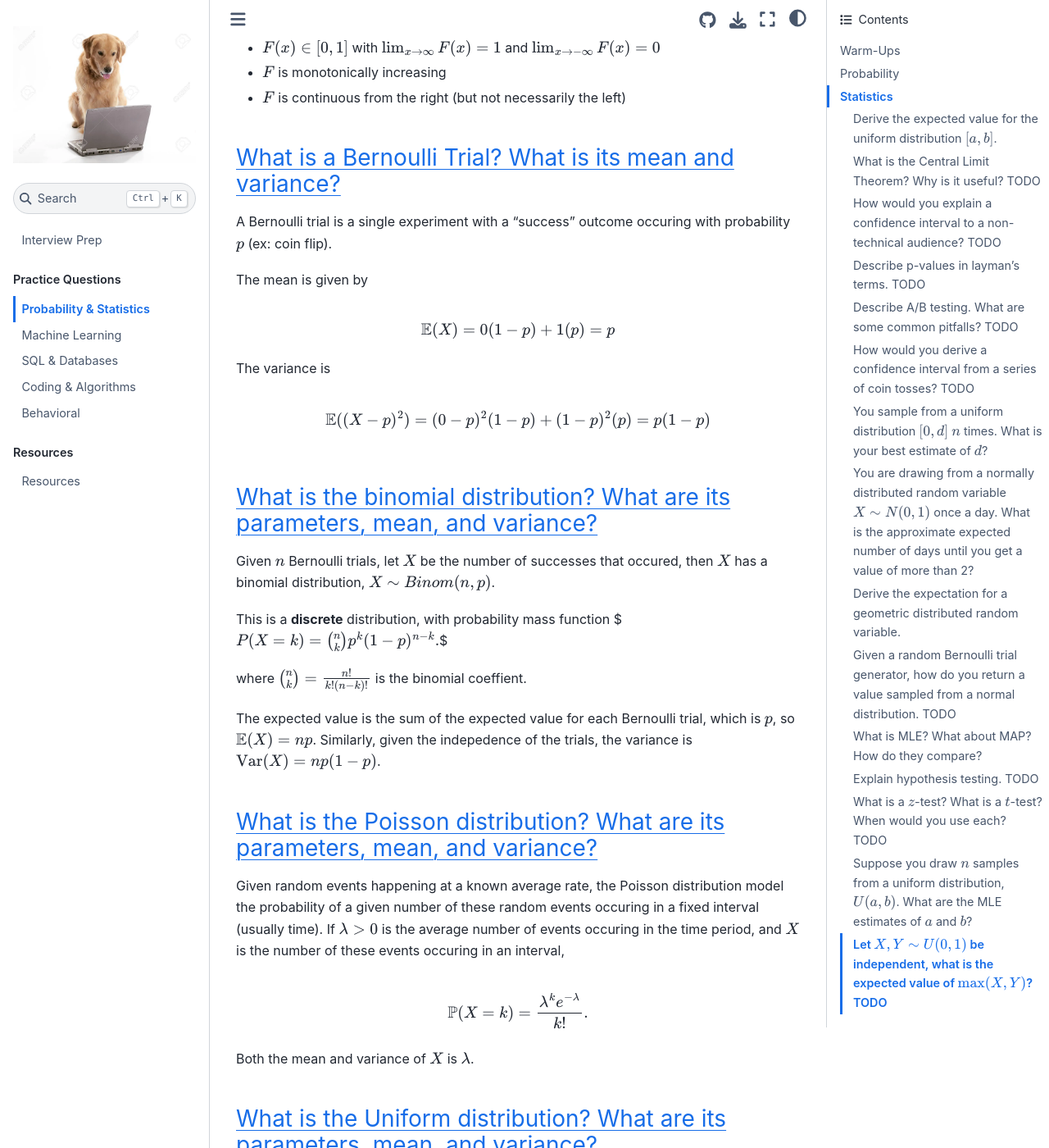
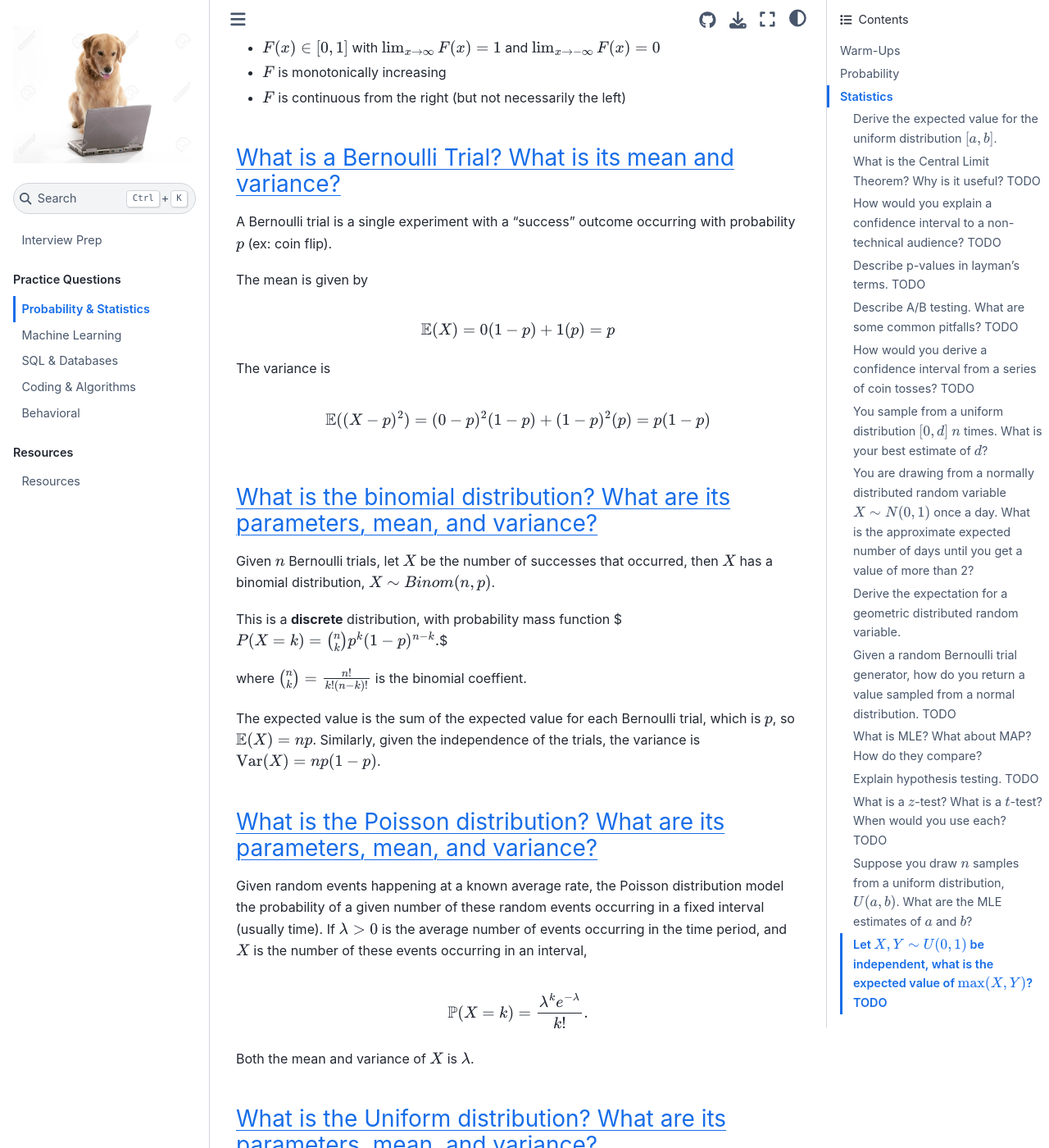
Before and after one commit to amichaelsen/data-science-interview-prep, a Jupyter Book: the page built from practice/probability.md, in a window 1280 px wide and 1400 px high, scrolled down 5451 px. Shown: the whole window at 82% size. Built offline with Jupyter Book 1.0.4 settings and Sphinx 7.4.7 and the Sphinx Book theme 1.1.4, drawn with Linux system fonts in a browser that asks for light colours; some of the changed text lies outside the part shown.

Commit message:
Fix typos in probability and intro pages

```diff
--- a/practice/probability.md
+++ b/practice/probability.md
@@ -102,7 +102,7 @@ Some properties of cdfs:
 
 ### What is a Bernoulli Trial? What is its mean and variance?
 
-A Bernoulli trial is a single experiment with a "success" outcome occuring with probability $p$ (ex: coin flip).
+A Bernoulli trial is a single experiment with a "success" outcome occurring with probability $p$ (ex: coin flip).
 
 The mean is given by
 
@@ -113,18 +113,18 @@ The variance is
 $$ \mathbb{E}((X-p)^2) = (0-p)^2(1-p) + (1-p)^2(p) = p(1-p)$$
 
 ### What is the binomial distribution? What are its parameters, mean, and variance?
- Given $n$ Bernoulli trials, let $X$ be the number of successes that occured, then $X$ has a binomial distribution, $X\sim Binom(n,p)$.
+ Given $n$ Bernoulli trials, let $X$ be the number of successes that occurred, then $X$ has a binomial distribution, $X\sim Binom(n,p)$.
 
 This is a **discrete** distribution, with probability mass function
 $$P(X=k) = {n \choose k} p^{k}(1-p)^{n-k}.$$
 
 where ${n \choose k}=\frac{n!}{k!(n-k)!}$ is the binomial coeffient.
 
-The expected value is the sum of the expected value for each Bernoulli trial, which is $p$, so $\mathbb{E}(X)=np$. Similarly, given the indepedence of the trials, the variance is $\text{Var}(X) = np(1-p)$.
+The expected value is the sum of the expected value for each Bernoulli trial, which is $p$, so $\mathbb{E}(X)=np$. Similarly, given the independence of the trials, the variance is $\text{Var}(X) = np(1-p)$.
 
 ### What is the Poisson distribution? What are its parameters, mean, and variance?
 
-Given random events happening at a known average rate, the Poisson distribution model the probability of a given number of these random events occuring in a fixed interval (usually time). If $\lambda>0$ is the average number of events occuring in the time period, and $X$ is the number of these events occuring in an interval,
+Given random events happening at a known average rate, the Poisson distribution model the probability of a given number of these random events occurring in a fixed interval (usually time). If $\lambda>0$ is the average number of events occurring in the time period, and $X$ is the number of these events occurring in an interval,
 
 $$ \mathbb{P}(X=k) = \frac{\lambda^k e^{-\lambda}}{k!}.$$
 
```
Also changed, not shown: other parts of practice/probability.md (+4 -4 lines), intro.md (+1 -1 lines).
